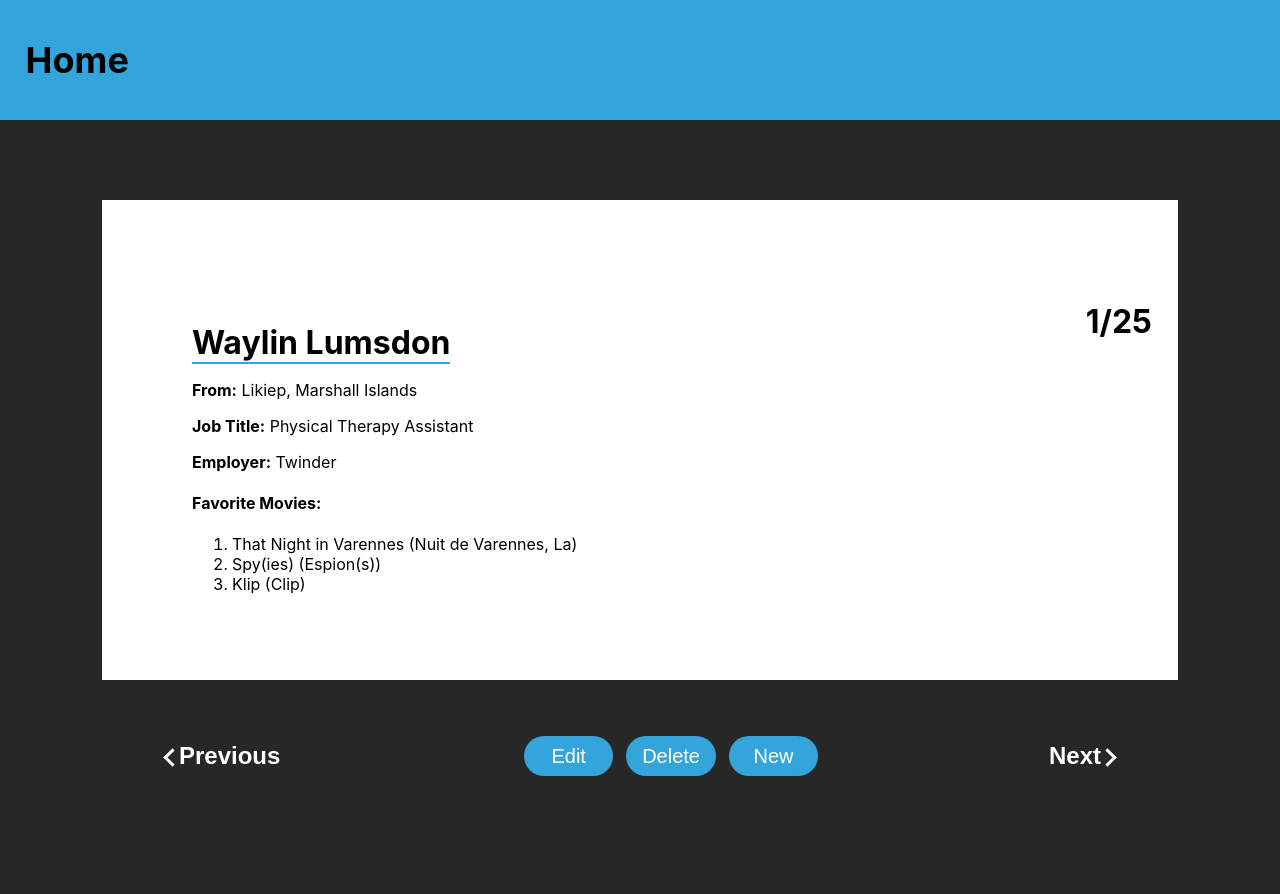
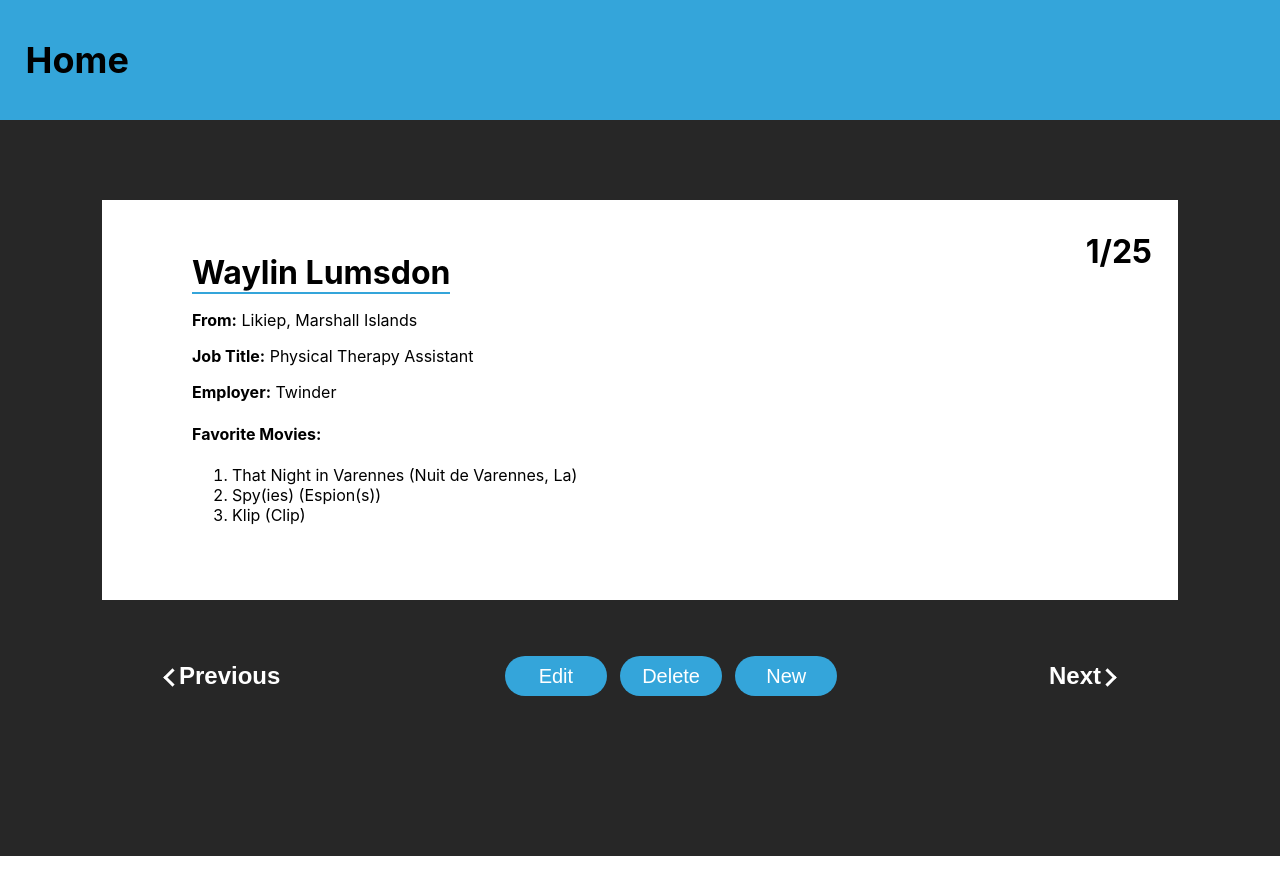
Before and after one commit to AutoDave91/react-iii, a React (Create React App) app: page / in a window 1280 px wide. Shown: the top 894 px of the page. After the commit the page ends 856 px from the top, so only its background shows below. Built offline with nearby package versions, Linux system fonts and the light colour scheme.

Commit message:
doner, prepped for BD

```diff
--- a/src/components/white_box.css
+++ b/src/components/white_box.css
@@ -7,9 +7,8 @@
     padding-left: 7vw;
     padding-right: 2vw;
     width: 75%;
-    height: 60vh;
+    height: 50vh;
     display: flex;
-    align-items: center;
 }
 .Buttons{
     width: 75%;
@@ -29,7 +28,7 @@ button{
 .BD{
     background-color: #34a5da;
     border-radius: 25px;
-    width: 7vw;
+    width: 8vw;
     height: 5vh;
     font-size: 2.5vh;
     margin-top: 5vh;
```
